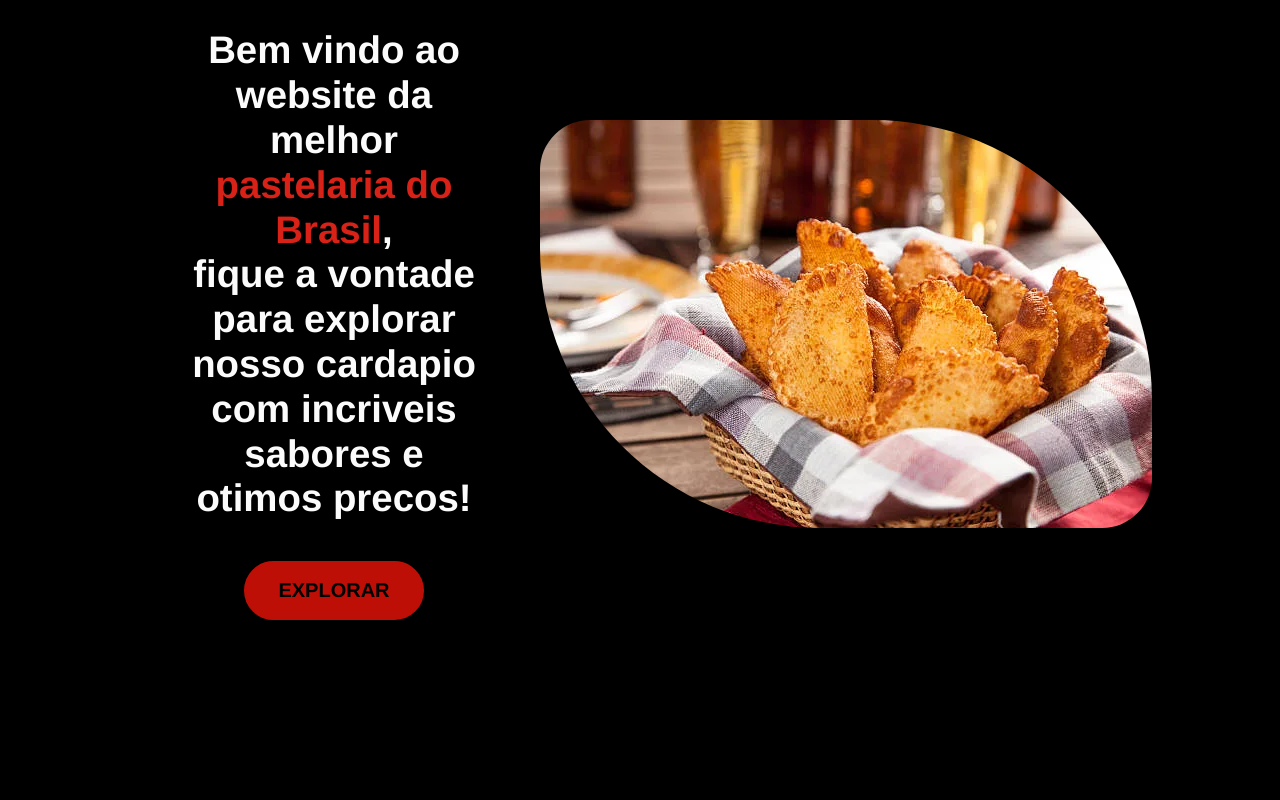
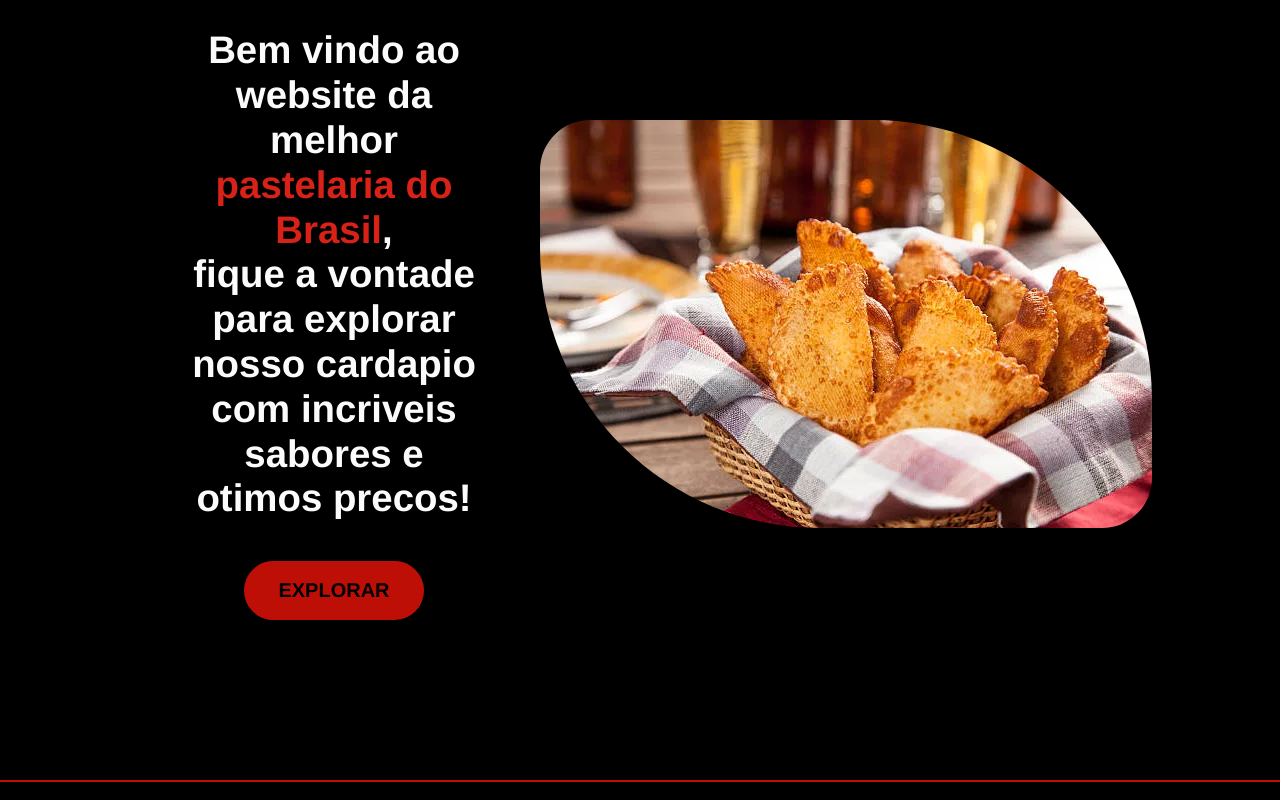
Before and after one commit to devLucasAquino/pastelaria-web, a React (Vite) app: page / in a window 1280 px wide. Shown: the part 198-998 px from the top of the page. Built offline with nearby package versions, Linux system fonts and the light colour scheme.

Commit message:
feat: created footer component

```diff
--- a/src/App.jsx
+++ b/src/App.jsx
@@ -1,6 +1,7 @@
 import { Outlet } from 'react-router'
 
-import Navbar from './components/Navbar'
+import Navbar from './components/Navbar/Navbar.jsx';
+import Footer from './components/Footer/Footer.jsx';
 
 import './App.css'
 
@@ -11,6 +12,7 @@ function App() {
     <div className="App">
       <Navbar />
       <Outlet />
+      <Footer />
     </div>
   )
 }
--- /dev/null
+++ b/src/components/Footer/Footer.css
@@ -0,0 +1,3 @@
+.footer{
+    border-top: 2px solid #bd0f06;
+}
--- /dev/null
+++ b/src/components/Footer/Footer.jsx
@@ -0,0 +1,15 @@
+import './Footer.css';
+
+const Footer = () => {
+    return(
+        <div className="footer">
+            <ul>
+                <li>
+                    <p></p>
+                </li>
+            </ul>
+        </div>
+    )
+}
+
+export default Footer;
--- a/src/pages/Menu/Menu.jsx
+++ b/src/pages/Menu/Menu.jsx
@@ -1,6 +1,6 @@
 import { useState, useEffect } from 'react';
 
-import MenuManager from '../../components/MenuManager.jsx';
+import MenuManager from '../../components/MenuManager/MenuManager.jsx';
 import data from '../../data.js';
 
 import './Menu.css';
```
Also changed, not shown: src/components/MenuManager/MenuManager.css (renamed from src/components/MenuManager.css), src/components/MenuManager/MenuManager.jsx (renamed from src/components/MenuManager.jsx), src/components/Navbar/Navbar.css (renamed from src/components/Navbar.css), src/components/Navbar/Navbar.jsx (renamed from src/components/Navbar.jsx).
